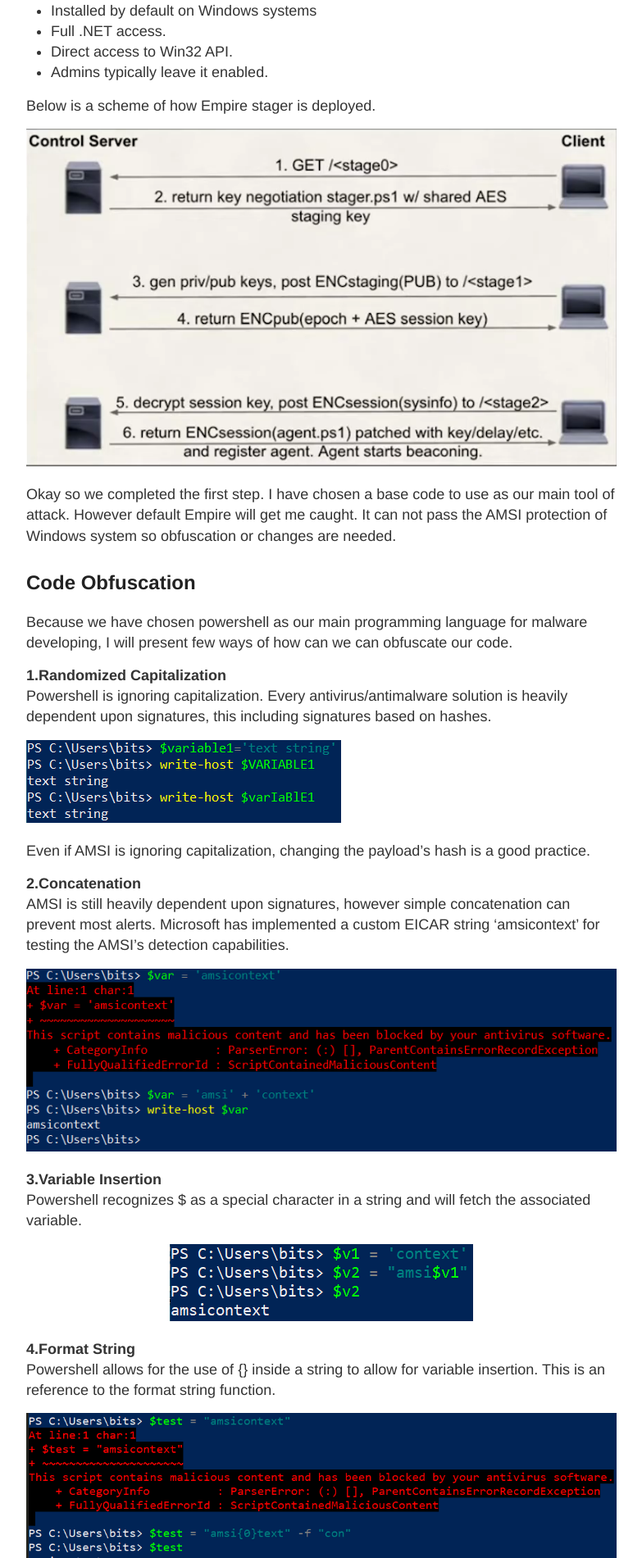
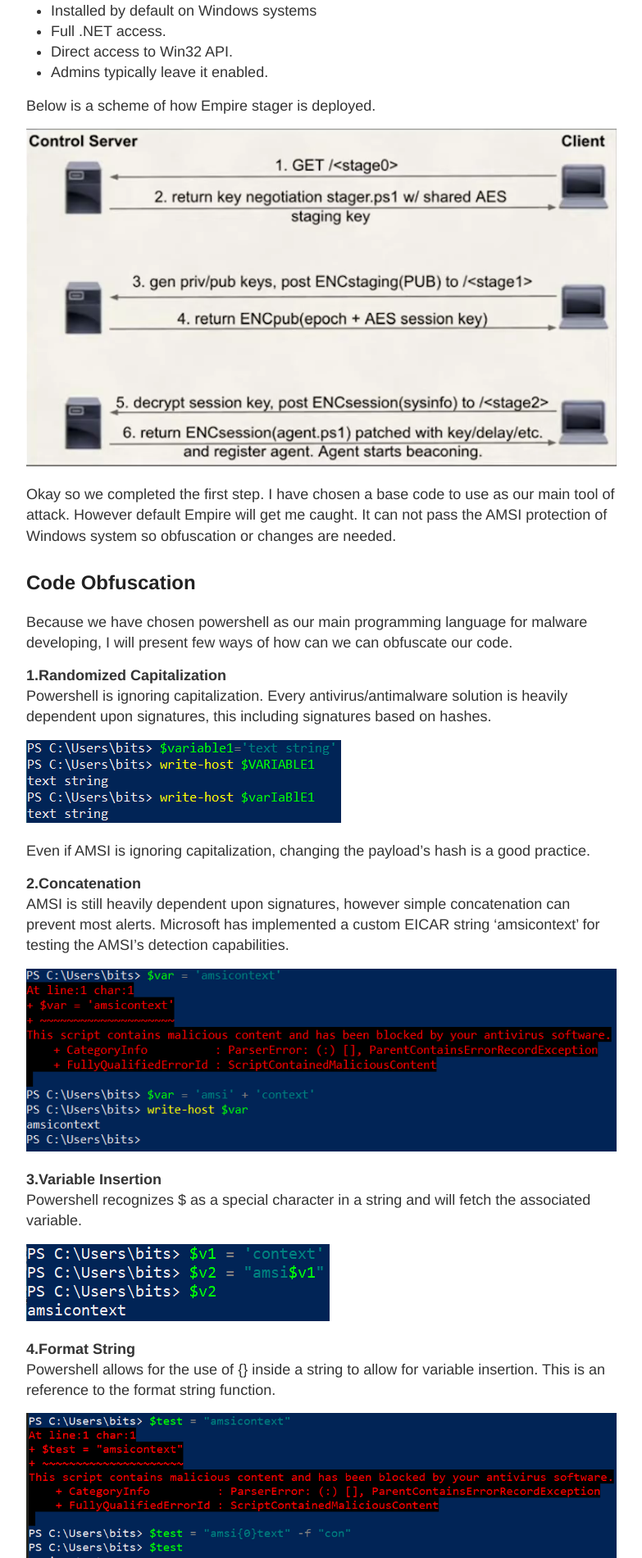
Before and after one commit to whmacmac/test, a Jekyll site: the page built from _posts/2020-04-11-RedTeam-Exercises-with-OpenSource-Tools-Part-1.md, in a window 1280 px wide. Shown: the part 4499-6400 px from the top of the page at 82% size, without its empty margins (248-1031 px from the left). Built offline with Jekyll 4.4.1, drawn with Linux system fonts in a browser that asks for light colours.

Commit message:
Update 2020-04-11-RedTeam-Exercises-with-OpenSource-Tools-Part-1.md

```diff
--- a/_posts/2020-04-11-RedTeam-Exercises-with-OpenSource-Tools-Part-1.md
+++ b/_posts/2020-04-11-RedTeam-Exercises-with-OpenSource-Tools-Part-1.md
@@ -144,8 +144,7 @@ AMSI is still heavily dependent upon signatures, however simple concatenation ca
 <b>3.Variable Insertion</b><br/>
 Powershell recognizes $ as a special character in a string and will fetch the associated variable.
 <div>
-<center><img src="/images/2020-04-11-RedTeam-Exercises-with-OpenSource-Tools/insertion.png">
- </center>
+<img src="/images/2020-04-11-RedTeam-Exercises-with-OpenSource-Tools/insertion.png">
 </div>
 
 <b>4.Format String</b><br/>
```
